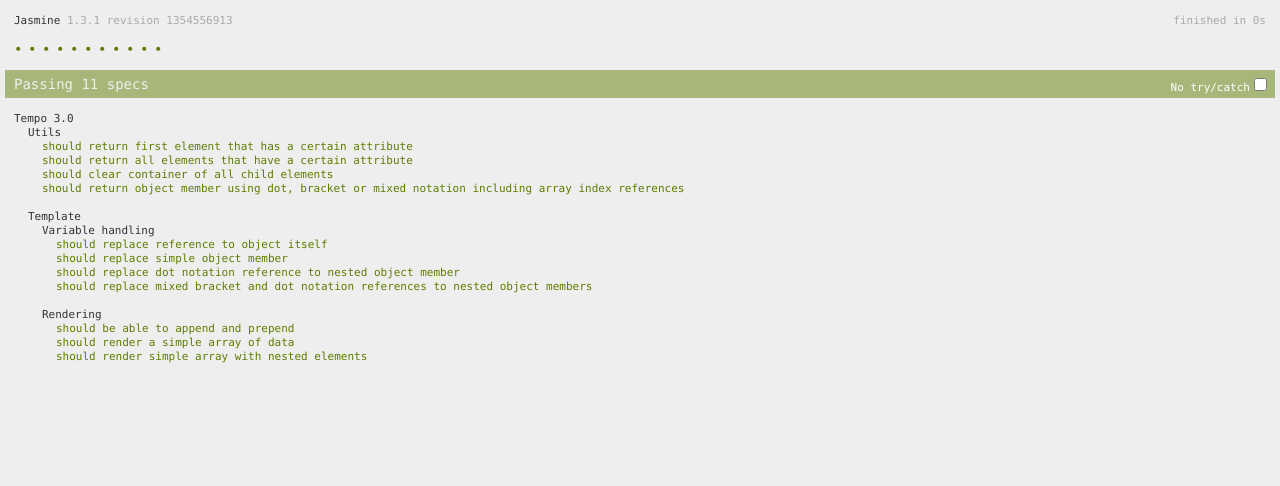
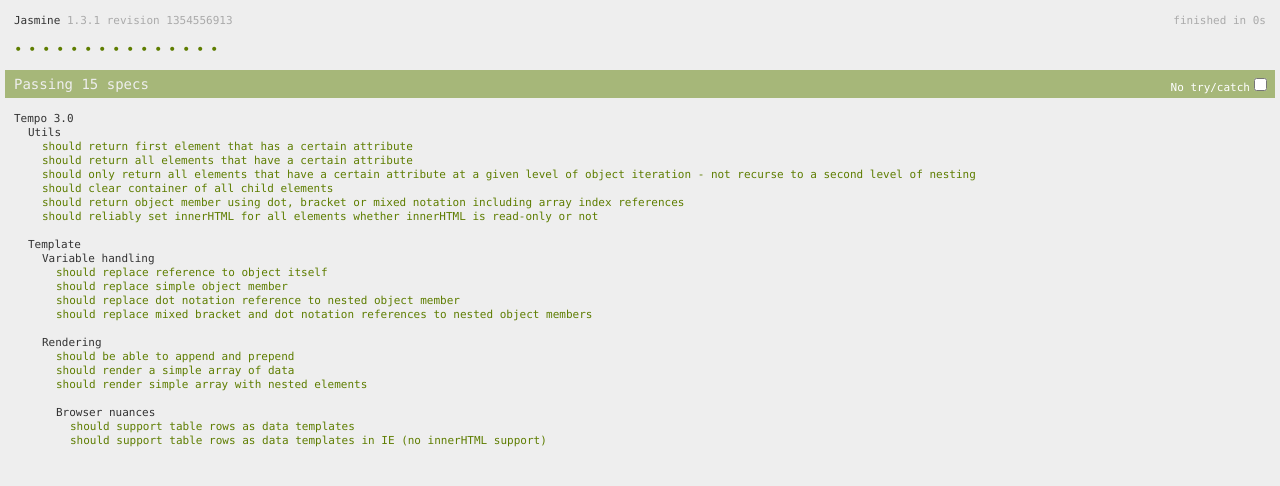
Before and after one commit to twigkit/tempo, a plain HTML site: page SpecRunner.html in a window 1280 px wide. Drawn offline with Linux system fonts and the light colour scheme.

Commit message:
attempting to reliably set innerHTML in tables for IE

```diff
--- a/spec/tempo-spec.js
+++ b/spec/tempo-spec.js
@@ -18,6 +18,15 @@
             expect($(children).length).toBe(2);
         });
 
+        it("should only return all elements that have a certain attribute at a given level of object iteration - not recurse to a second level of nesting", function () {
+            var container = $('<div> <div data-template-for="valid"> <div data-template-for="invalid"> <!-- Not valid since nested one more level down - will be processed for separate iteration --> </div> </div> <div> <div data-template-for="valid"> <!-- One level down but still valid since should be processed as part of same iteration --> </div> </div> </div>')[0];
+            var children = utils.childrenByAttribute(container, 'data-template-for', true);
+
+            expect(children.length).toBe(2);
+            expect($(children[0]).attr('data-template-for')).toBe('valid');
+            expect($(children[1]).attr('data-template-for')).toBe('valid');
+        });
+
         it("should clear container of all child elements", function () {
             var container = $('<div><span>Hello</span> <span>world!</span></div>')[0];
             utils.clear(container);
@@ -26,12 +35,20 @@
         });
 
         it("should return object member using dot, bracket or mixed notation including array index references", function () {
-            var data = {person: {name: {first: 'Chuck', last: 'Norris'}}, hero: [['Chuck', 'Norris']]};
+            var data = {person: {name: {first: 'Chuck', last: 'Norris'}}, hero: [
+                ['Chuck', 'Norris']
+            ]};
             expect(utils.member(data, 'person.name.first')).toBe(data.person.name.first);
             expect(utils.member(data, 'person["name"].first')).toBe(data.person.name.first);
             expect(utils.member(data, 'person["name"]["first"]')).toBe(data.person.name.first);
             expect(utils.member(data, 'person[\'name\'][\'first\']')).toBe(data.person.name.first);
             expect(utils.member(data, 'hero[0][1]')).toBe(data.hero[0][1]);
+        });
+
+        it("should reliably set innerHTML for all elements whether innerHTML is read-only or not", function () {
+            var table = $('<table></table>')[0];
+            utils.html(table, '<tr><td>Hello!</td></tr>');
+            expect($(table).find('td').html()).toBe('Hello!');
         });
     });
 
@@ -100,6 +117,36 @@
                 expect(html.children().first().children('ul').children().first().html()).toBe(data[0].cities.main[0]);
                 expect(html.children().last().children('ul').children().last().html()).toBe(data[1].cities.main[data[1].cities.main.length - 1]);
             });
+
+            describe("Browser nuances", function () {
+
+                var data = ['Leonard Marx', 'Adolph Marx', 'Julius Henry Marx', 'Milton Marx', 'Herbert Marx'];
+
+                it("should support table rows as data templates", function () {
+                    var html = $('<table><tr data-template><td>{{.}}</td></tr></table>');
+                    var template = Tempo.prepare(html[0]);
+
+                    template.render(data);
+
+                    var rows = $(html).find('tr');
+                    expect(rows.length).toBe(data.length);
+                    expect(rows.first().children('td').html()).toBe(data[0]);
+                    expect(rows.last().children('td').html()).toBe(data[data.length - 1]);
+                });
+
+                it("should support table rows as data templates in IE (no innerHTML support)", function () {
+                    var html = $('<table><tr data-template><td>{{.}}</td></tr></table>');
+                    var template = Tempo.prepare(html[0]);
+
+                    Tempo._test.IE = true;
+                    template.render(data);
+
+                    var rows = $(html).find('tr');
+                    expect(rows.length).toBe(data.length);
+                    expect(rows.first().children('td').html()).toBe(data[0]);
+                    expect(rows.last().children('td').html()).toBe(data[data.length - 1]);
+                });
+            });
         });
     });
 });
--- a/src/tempo.js
+++ b/src/tempo.js
@@ -10,7 +10,9 @@
     var utils = function (utils) {
 
         /**
-         * Get elements by attribute.
+         * Get elements by attribute. If all, then traverses each child element until it finds an element with that attribute
+         * but once found it will not traverse further down. This is since we normally want all element templates that
+         * for a given object iteration.
          *
          * @param el Iterate child nodes of this element for matches.
          * @param attr Name of attribute to look for.
@@ -86,6 +88,34 @@
                 }
             }
             return data;
+        };
+
+        /**
+         * Attempt to reliably set innerHTML.
+         *
+         * @param el
+         * @param html
+         * @returns {*}
+         */
+        utils.html = function (el, html) {
+            // TODO Replace _test.IE with IE as an initial parameter
+            if (navigator.appVersion.indexOf("MSIE") > -1 || tempo._test.IE) {
+                var div = el.ownerDocument.createElement('div');
+                var table;
+                if (table = html.match(/^<(tbody|tr|td|th|col|colgroup|thead|tfoot)[\s\/>]/i)) {
+                    div.innerHTML = '<table>' + html + '</table>';
+                    div = div.getElementsByTagName(table[1])[0].parentNode;
+                    var j = div.childNodes.length;
+                    while (j--) {
+                        el.appendChild(div.firstChild);
+                    }
+
+                    return el;
+                }
+            }
+
+            el.innerHTML = html;
+            return el;
         };
 
         return utils;
@@ -208,7 +238,7 @@
             var el = this.template.cloneNode(false);
             // Use the innerHTML of the template itself (to leave it untouched) and add to the clone
             // TODO If IE and template is a TBODY/TABLE then we need to wrap it first!
-            el.innerHTML = this._replaceVariables(this.template.innerHTML, item);
+            utils.html(el, this._replaceVariables(this.template.innerHTML, item));
             fragment.appendChild(el);
         }
 
@@ -228,7 +258,7 @@
         return new Template(template[0], null);
     };
 
-    tempo._test = {utils: utils, Template: Template};
+    tempo._test = {utils: utils, Template: Template, IE: false};
 
     return tempo;
 })(Tempo || {});
```
Also changed, not shown: SpecRunner.html (+3 -3 lines), tempo.min.js.
